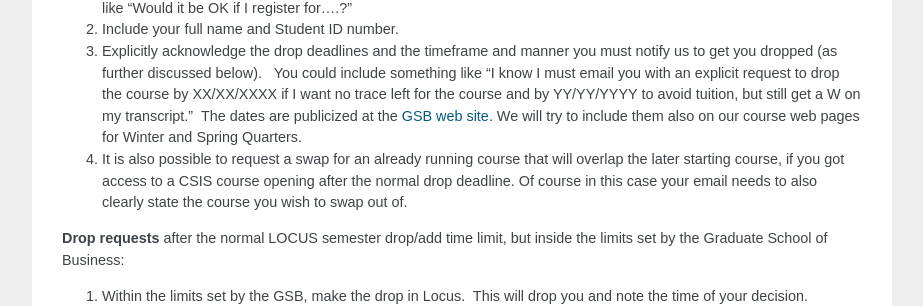
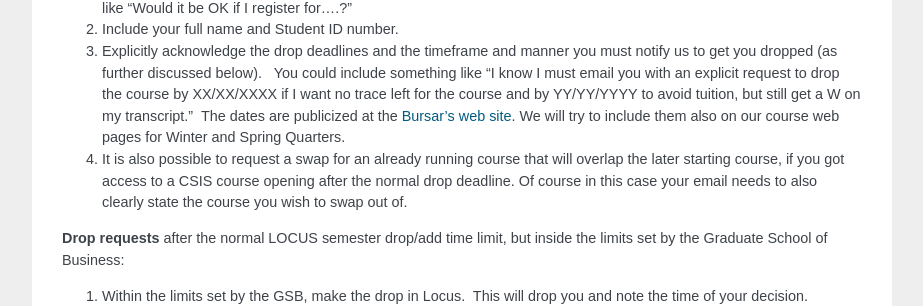
Before and after one commit to LoyolaChicagoCS/gradhandbook, a Sphinx documentation site: the page built from source/regulations.rst, in a window 1280 px wide and 900 px high, scrolled down 3315 px. Shown: the part 152-458 px from the top of the window, without its empty margins (198-1121 px from the left). Built offline with Sphinx 7.4.7, drawn with Linux system fonts in a browser that asks for light colours.

Commit message:
gsb witdrawal link changed

```diff
--- a/source/regulations.rst
+++ b/source/regulations.rst
@@ -292,7 +292,7 @@ limit for Winter or Spring:
    with an explicit request to drop the course by XX/XX/XXXX if I want
    no trace left for the course and by YY/YY/YYYY to avoid tuition, but
    still get a W on my transcript."  The dates are publicized at the
-   `GSB web site <http://www.luc.edu/quinlan/mba/mba-chicago/index.shtml>`_.
+   `Bursar's web site <http://www.luc.edu/bursar/withdraw_schedule.shtml#gsb>`_.
    We will try to include them also on our course web pages for Winter
    and Spring Quarters.
 #. It is also possible to request a swap for an already running course
```
